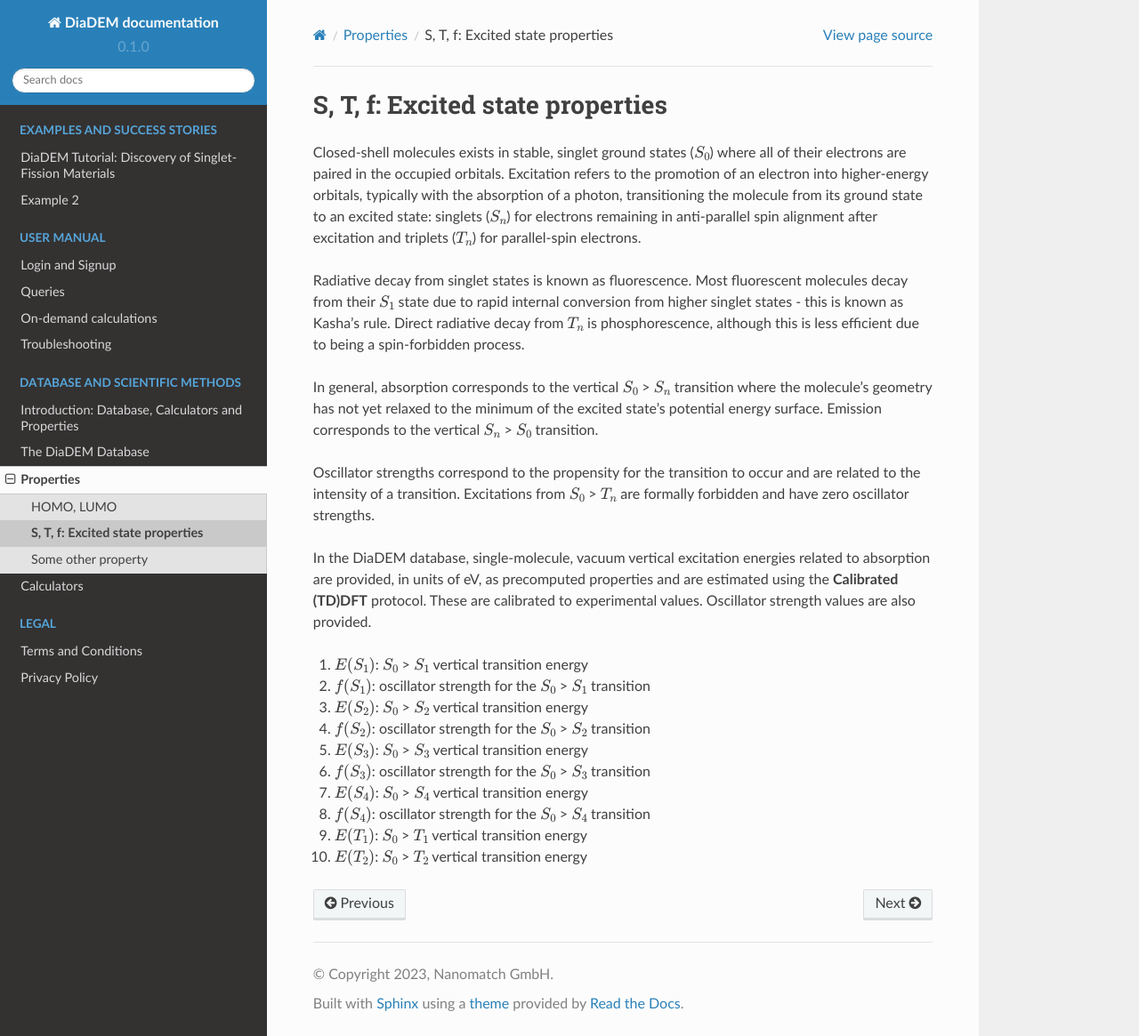
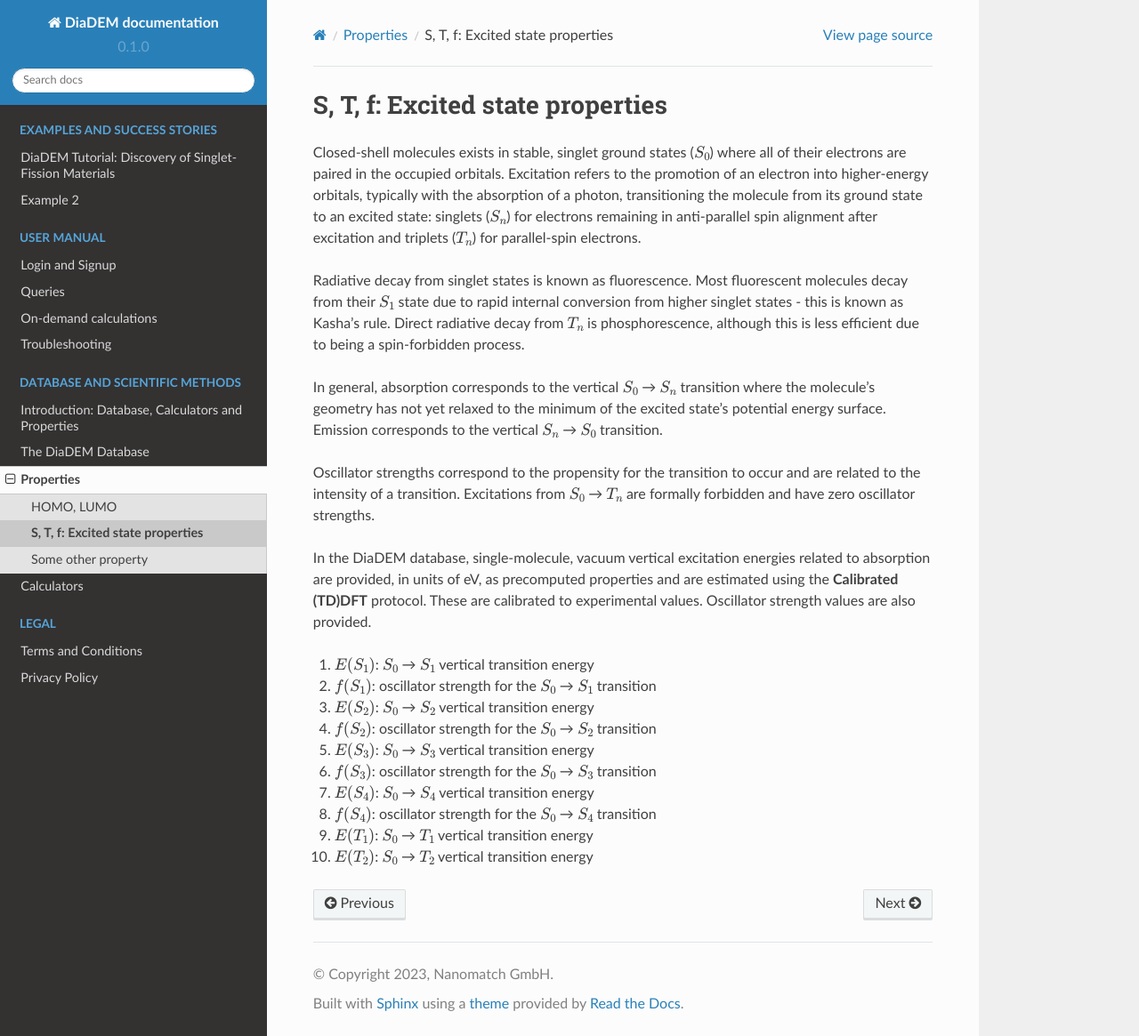
Before and after one commit to diadem-platform/diadem-docs, a Sphinx documentation site: the page built from docs/source/science/properties/Excited_states.rst, in a window 1280 px wide and 1165 px high. Shown: the whole window at 89% size. Built offline with Sphinx 7.4.7 and the Read the Docs theme 2.0.0, drawn with Linux system fonts in a browser that asks for light colours.

Commit message:
Changed > to → in excited states doc

```diff
--- a/docs/source/science/properties/Excited_states.rst
+++ b/docs/source/science/properties/Excited_states.rst
@@ -5,19 +5,19 @@
 
 Radiative decay from singlet states is known as fluorescence. Most fluorescent molecules decay from their :math:`S_{1}` state due to rapid internal conversion from higher singlet states - this is known as Kasha's rule. Direct radiative decay from :math:`T_{n}` is phosphorescence, although this is less efficient due to being a spin-forbidden process.
 
-In general, absorption corresponds to the vertical :math:`S_{0}` > :math:`S_{n}` transition where the molecule's geometry has not yet relaxed to the minimum of the excited state's potential energy surface. Emission corresponds to the vertical :math:`S_{n}` > :math:`S_{0}` transition.
+In general, absorption corresponds to the vertical :math:`S_{0}` → :math:`S_{n}` transition where the molecule's geometry has not yet relaxed to the minimum of the excited state's potential energy surface. Emission corresponds to the vertical :math:`S_{n}` → :math:`S_{0}` transition.
 
-Oscillator strengths correspond to the propensity for the transition to occur and are related to the intensity of a transition. Excitations from :math:`S_{0}` > :math:`T_{n}` are formally forbidden and have zero oscillator strengths.
+Oscillator strengths correspond to the propensity for the transition to occur and are related to the intensity of a transition. Excitations from :math:`S_{0}` → :math:`T_{n}` are formally forbidden and have zero oscillator strengths.
 
 In the DiaDEM database, single-molecule, vacuum vertical excitation energies related to absorption are provided, in units of eV, as precomputed properties and are estimated using the **Calibrated (TD)DFT** protocol. These are calibrated to experimental values. Oscillator strength values are also provided.
 
-1. :math:`E(S_{1})`: :math:`S_{0}` > :math:`S_{1}` vertical transition energy
-2. :math:`f(S_{1})`: oscillator strength for the :math:`S_{0}` > :math:`S_{1}` transition
-3. :math:`E(S_{2})`: :math:`S_{0}` > :math:`S_{2}` vertical transition energy
-4. :math:`f(S_{2})`: oscillator strength for the :math:`S_{0}` > :math:`S_{2}` transition
-5. :math:`E(S_{3})`: :math:`S_{0}` > :math:`S_{3}` vertical transition energy
-6. :math:`f(S_{3})`: oscillator strength for the :math:`S_{0}` > :math:`S_{3}` transition
-7. :math:`E(S_{4})`: :math:`S_{0}` > :math:`S_{4}` vertical transition energy
-8. :math:`f(S_{4})`: oscillator strength for the :math:`S_{0}` > :math:`S_{4}` transition
-9. :math:`E(T_{1})`: :math:`S_{0}` > :math:`T_{1}` vertical transition energy
-10. :math:`E(T_{2})`: :math:`S_{0}` > :math:`T_{2}` vertical transition energy
+1. :math:`E(S_{1})`: :math:`S_{0}` → :math:`S_{1}` vertical transition energy
+2. :math:`f(S_{1})`: oscillator strength for the :math:`S_{0}` → :math:`S_{1}` transition
+3. :math:`E(S_{2})`: :math:`S_{0}` → :math:`S_{2}` vertical transition energy
+4. :math:`f(S_{2})`: oscillator strength for the :math:`S_{0}` → :math:`S_{2}` transition
+5. :math:`E(S_{3})`: :math:`S_{0}` → :math:`S_{3}` vertical transition energy
+6. :math:`f(S_{3})`: oscillator strength for the :math:`S_{0}` → :math:`S_{3}` transition
+7. :math:`E(S_{4})`: :math:`S_{0}` → :math:`S_{4}` vertical transition energy
+8. :math:`f(S_{4})`: oscillator strength for the :math:`S_{0}` → :math:`S_{4}` transition
+9. :math:`E(T_{1})`: :math:`S_{0}` → :math:`T_{1}` vertical transition energy
+10. :math:`E(T_{2})`: :math:`S_{0}` → :math:`T_{2}` vertical transition energy
```
